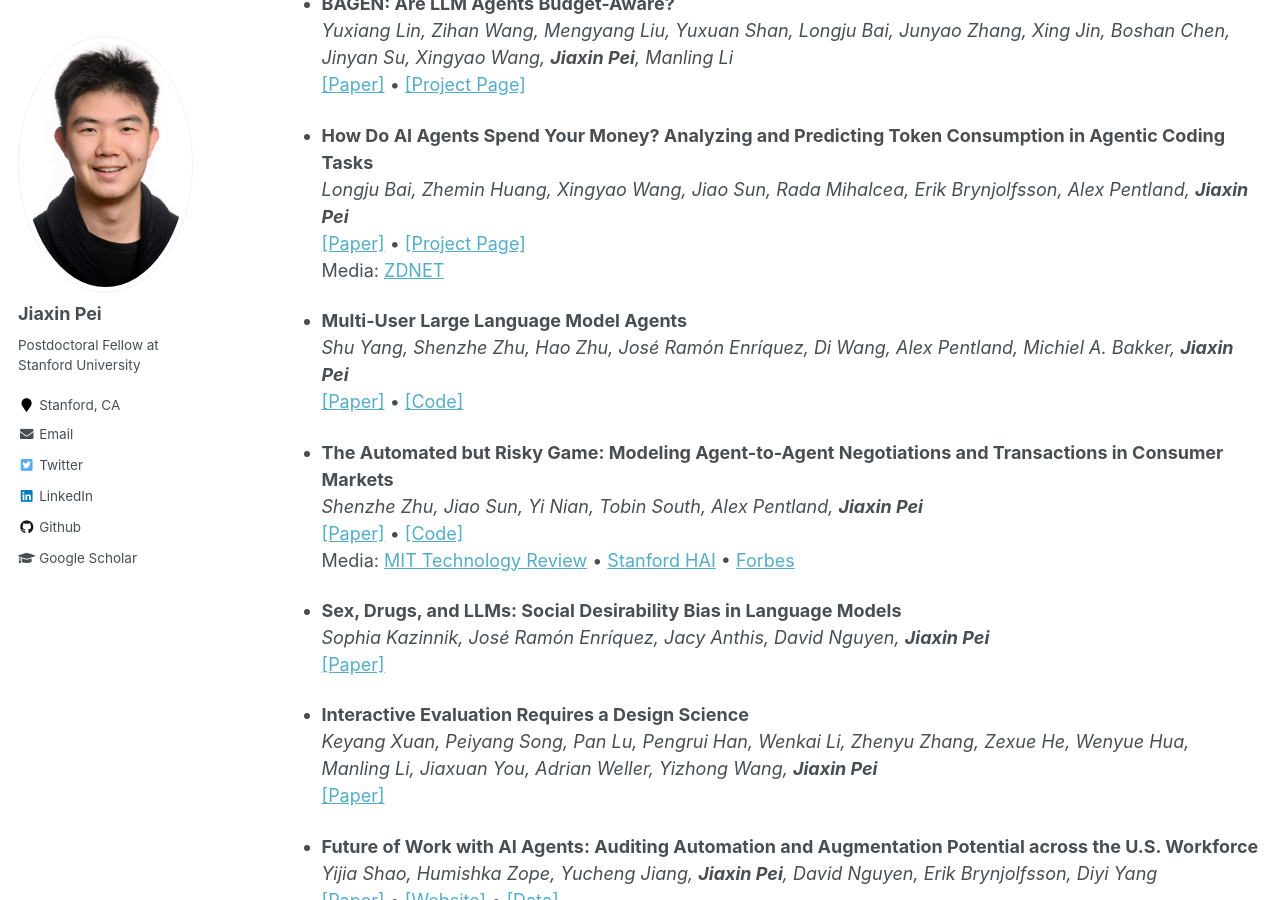
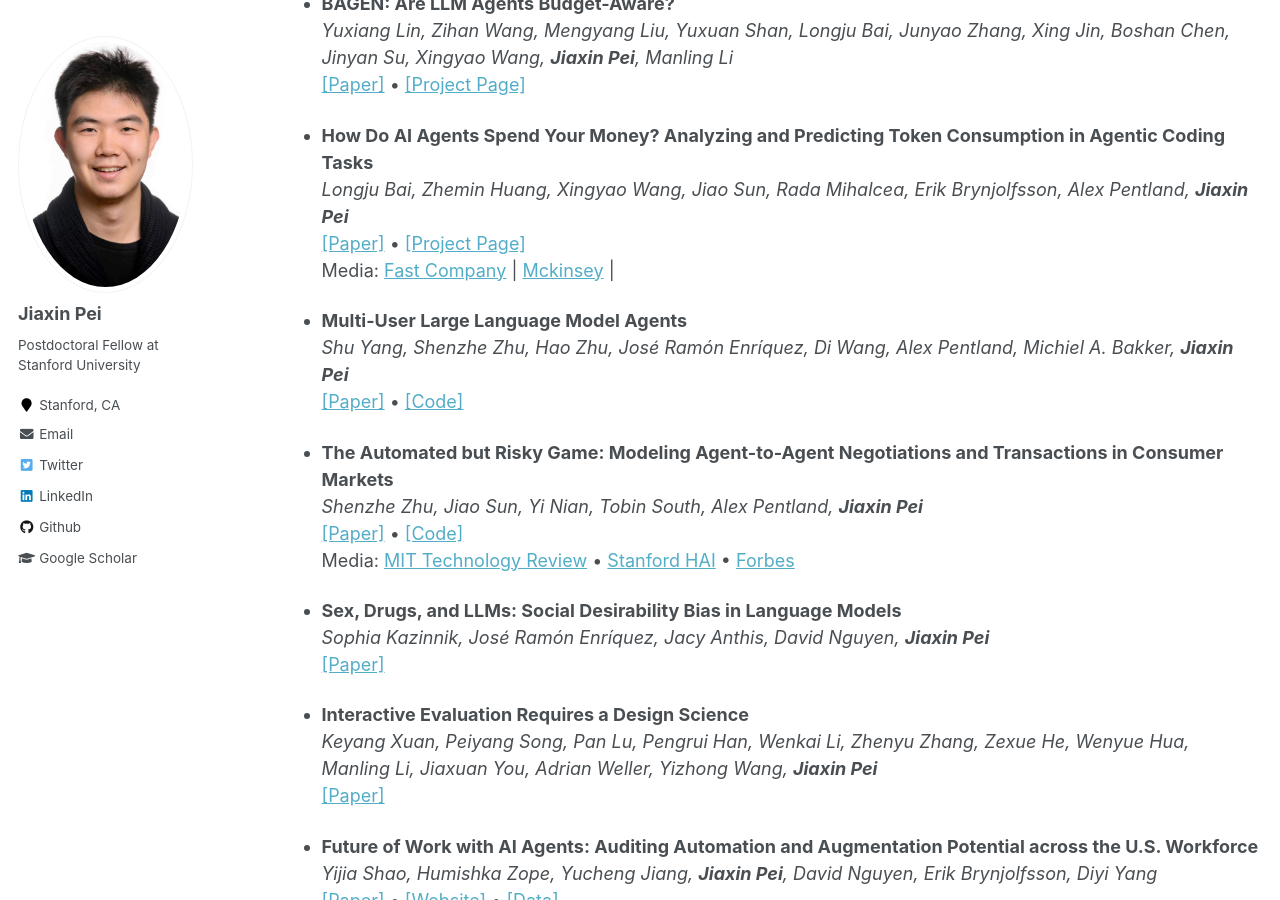
Before and after one commit to Jiaxin-Pei/Jiaxin-Pei.github.io, a Jekyll site: the page built from _pages/publications.md, in a window 1280 px wide and 900 px high, scrolled down 322 px. Built offline with Jekyll 4.4.1, drawn with Linux system fonts in a browser that asks for light colours.

Commit message:
update class

```diff
--- a/_pages/publications.md
+++ b/_pages/publications.md
@@ -40,7 +40,7 @@ redirect_from:
 * **How Do AI Agents Spend Your Money? Analyzing and Predicting Token Consumption in Agentic Coding Tasks**
   *Longju Bai, Zhemin Huang, Xingyao Wang, Jiao Sun, Rada Mihalcea, Erik Brynjolfsson, Alex Pentland, **Jiaxin Pei***
   [[Paper]](https://arxiv.org/abs/2604.22750) • [[Project Page]](https://longjubai.github.io/agent_token_consumption/)
-  Media: [ZDNET](https://www.zdnet.com/article/your-cost-for-ai-agents-will-be-wildly-variable-and-unpredictable/)
+  Media: [Fast Company](https://www.fastcompany.com/91572876/the-ai-economy-runs-on-this-incredibly-vague-unit) | [Mckinsey](https://www.mckinsey.com/capabilities/quantumblack/our-insights/is-that-ai-agent-worth-it-agentic-economics-and-the-modern-operating-model#/) |
 
 * **Multi-User Large Language Model Agents**
   *Shu Yang, Shenzhe Zhu, Hao Zhu, José Ramón Enríquez, Di Wang, Alex Pentland, Michiel A. Bakker, **Jiaxin Pei***
```
